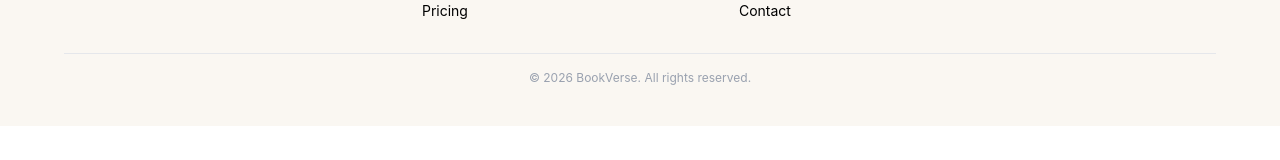
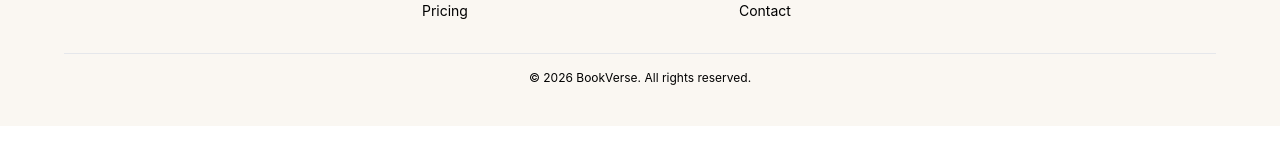
Before and after one commit to DanielApple05/Book-verse, a React (Vite) app in the folder book-verse-frontend/: page /home in a window 1280 px wide. Shown: the part 1070-1230 px from the top of the page. Built offline with nearby package versions, Linux system fonts and the light colour scheme; no server answers.

Commit message:
feat: remove gray color from copyright text in Footer component for improved visibility

```diff
--- a/book-verse-frontend/src/assets/components/footerComponents/footer.jsx
+++ b/book-verse-frontend/src/assets/components/footerComponents/footer.jsx
@@ -50,7 +50,7 @@ const Footer = () => {
 
       </div>
       <div className='border-t border-gray-200 mt-8 pt-4 text-center'>
-        <p className='text-xs text-gray-400'>&copy; 2026 BookVerse. All rights reserved.</p>
+        <p className='text-xs '>&copy; 2026 BookVerse. All rights reserved.</p>
       </div>
     </div>
   );
```
